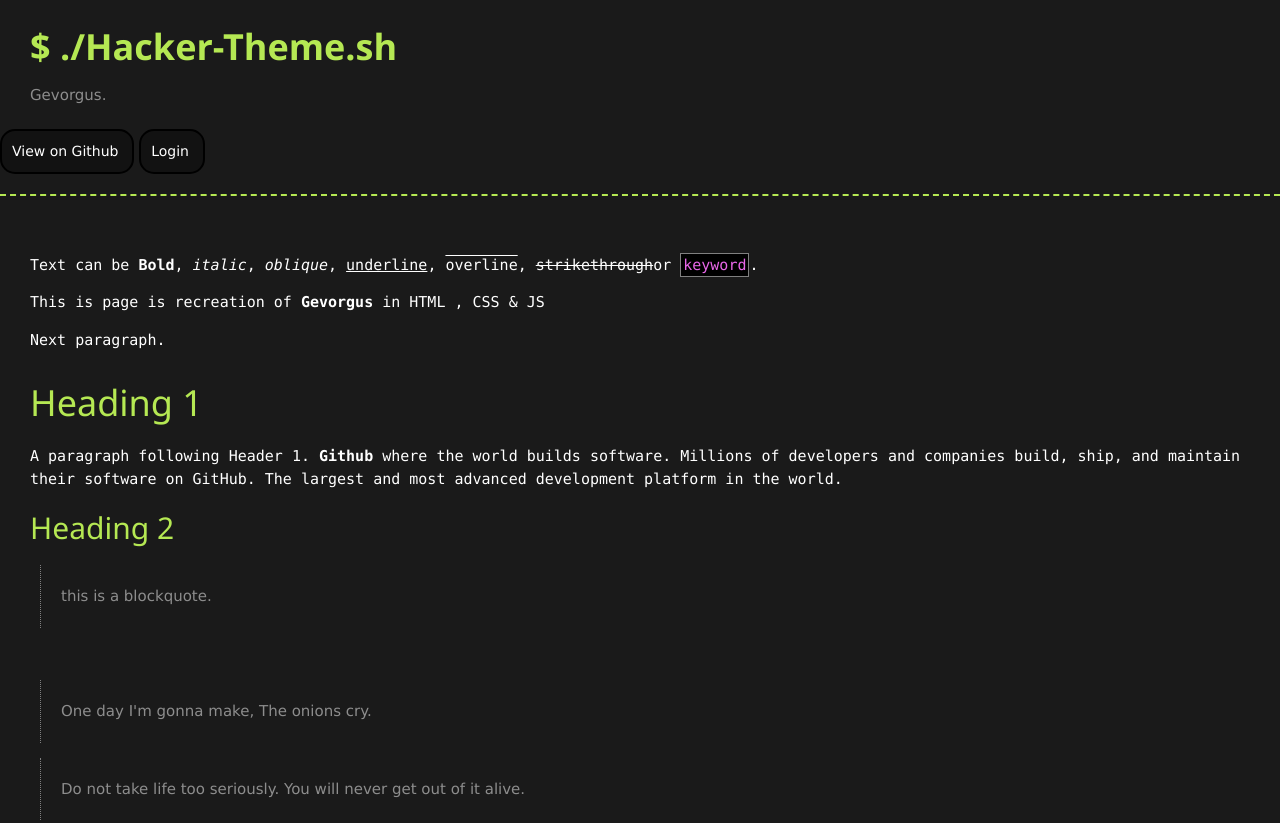
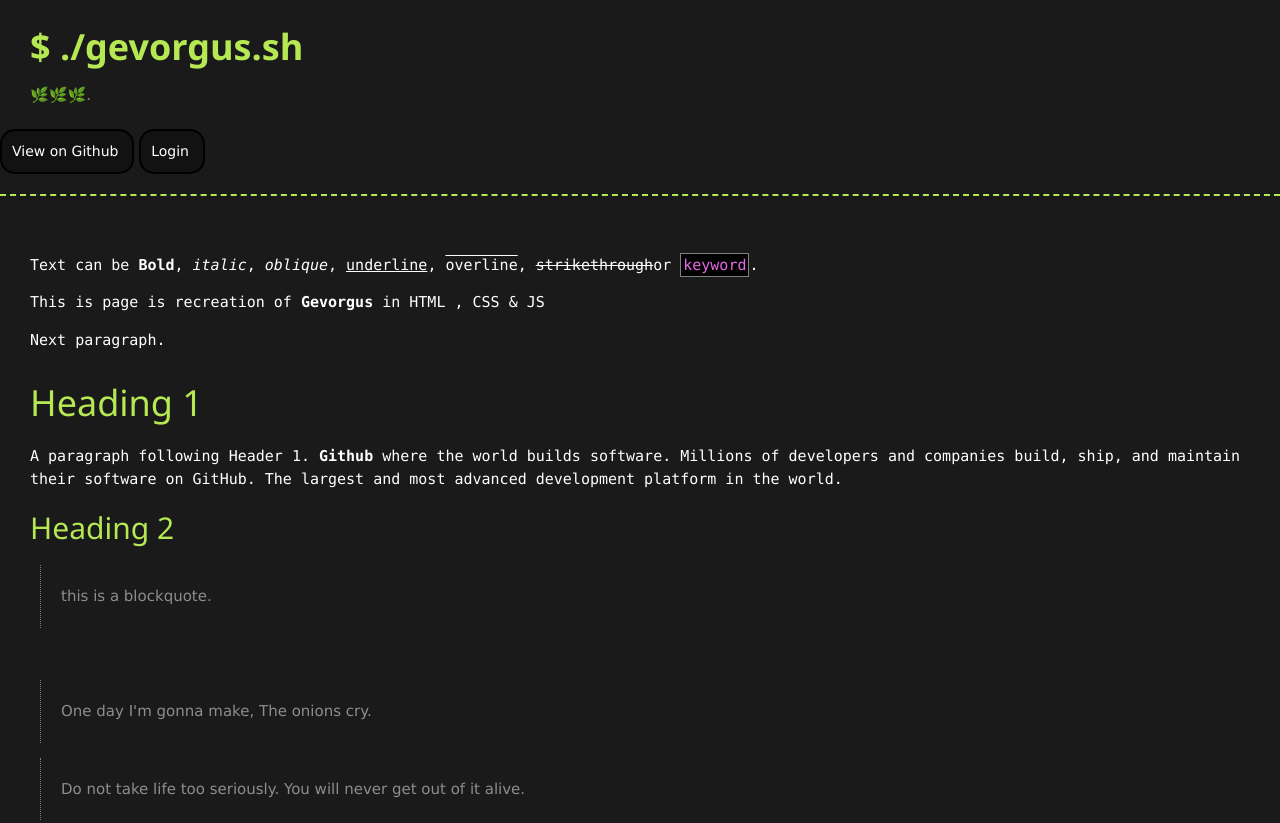
Before and after one commit to gevorgus/gev, a plain HTML site: page index.html in a window 1280 px wide. Shown: the top 823 px of the page. Drawn offline with nearby package versions, Linux system fonts and the light colour scheme; no server answers.

Commit message:
Update index.html

```diff
--- a/index.html
+++ b/index.html
@@ -15,10 +15,10 @@
    <body>
       <h2></h2>
       <!-- heading 1 -->
-      <h1 class="bold topp left" > $ ./Hacker-Theme.sh</h1>
+      <h1 class="bold topp left" > $ ./gevorgus.sh</h1>
       <h2></h2>
       <!-- gray text --->
-      <l class="gray left" >Gevorgus.</l>
+      <l class="gray left" >🌿🌿🌿.</l>
       <br>
       <br>
       <!-- buttons -->
```
